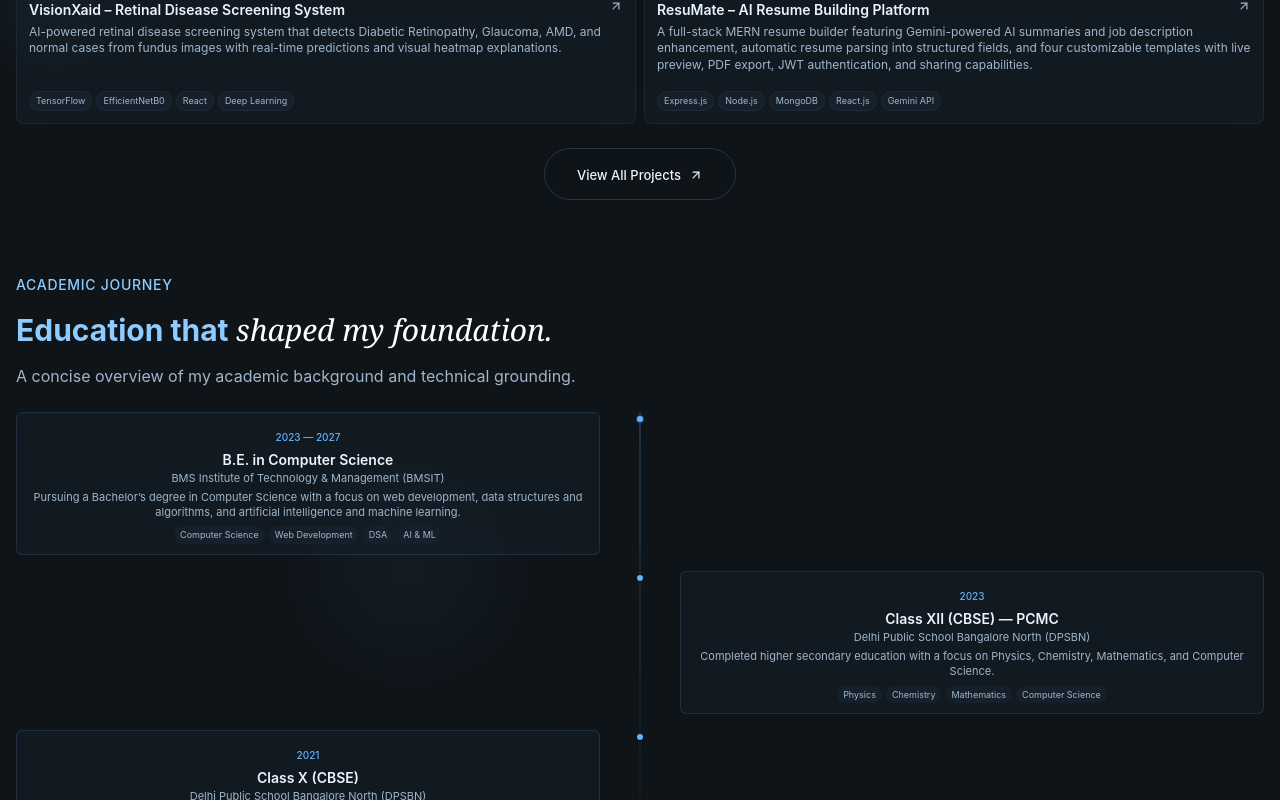
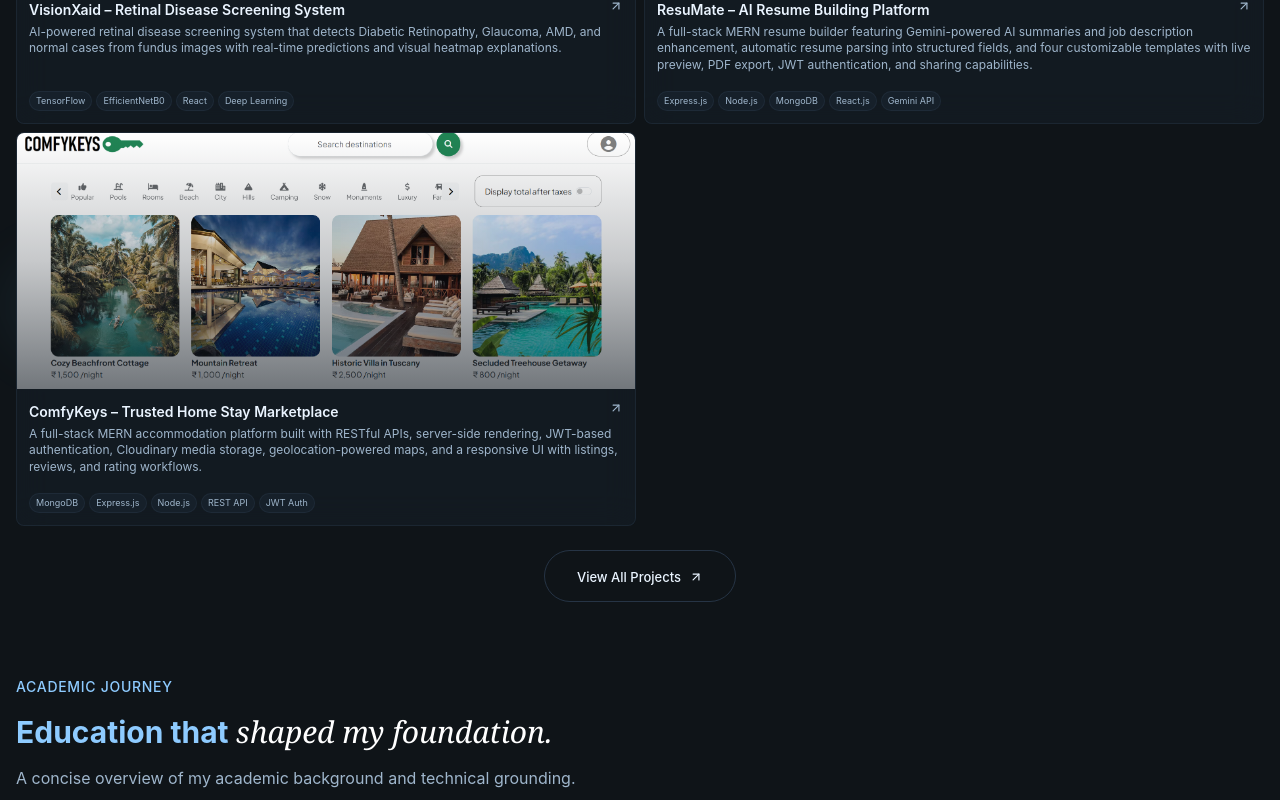
Before and after one commit to Neil-Varghese/Portfolio-Project, a React (Vite) app: page / in a window 1280 px wide. Shown: the part 1800-2600 px from the top of the page. Built offline with nearby package versions, Linux system fonts and the light colour scheme.

Commit message:
newproject addition

```diff
--- a/src/sections/Projects.jsx
+++ b/src/sections/Projects.jsx
@@ -20,7 +20,15 @@
   link: "https://resumate-client.onrender.com/",
   github: "https://github.com/Neil-Varghese/ResuMate",
 },
-
+{
+  title: "ComfyKeys – Trusted Home Stay Marketplace",
+  description:
+    "A full-stack MERN accommodation platform built with RESTful APIs, server-side rendering, JWT-based authentication, Cloudinary media storage, geolocation-powered maps, and a responsive UI with listings, reviews, and rating workflows.",
+  image: "/projects/project1.png",
+  tags: ["MongoDB", "Express.js", "Node.js", "REST API", "JWT Auth"],
+  link: "https://comfykeys-5ws8.onrender.com/",
+  github: "https://github.com/Neil-Varghese/Comfykeys",
+},
 ];
 
 export const Projects = () => {
```
Also changed, not shown: public/projects/project1.png, public/projects/project3.png (deleted).
